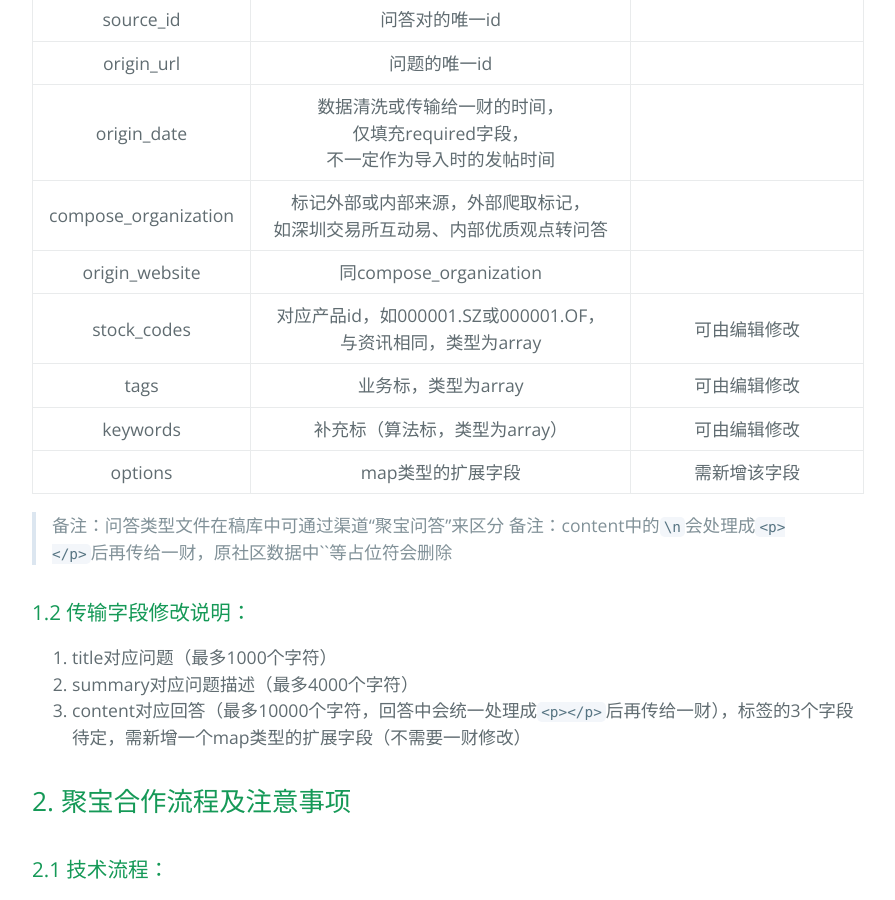
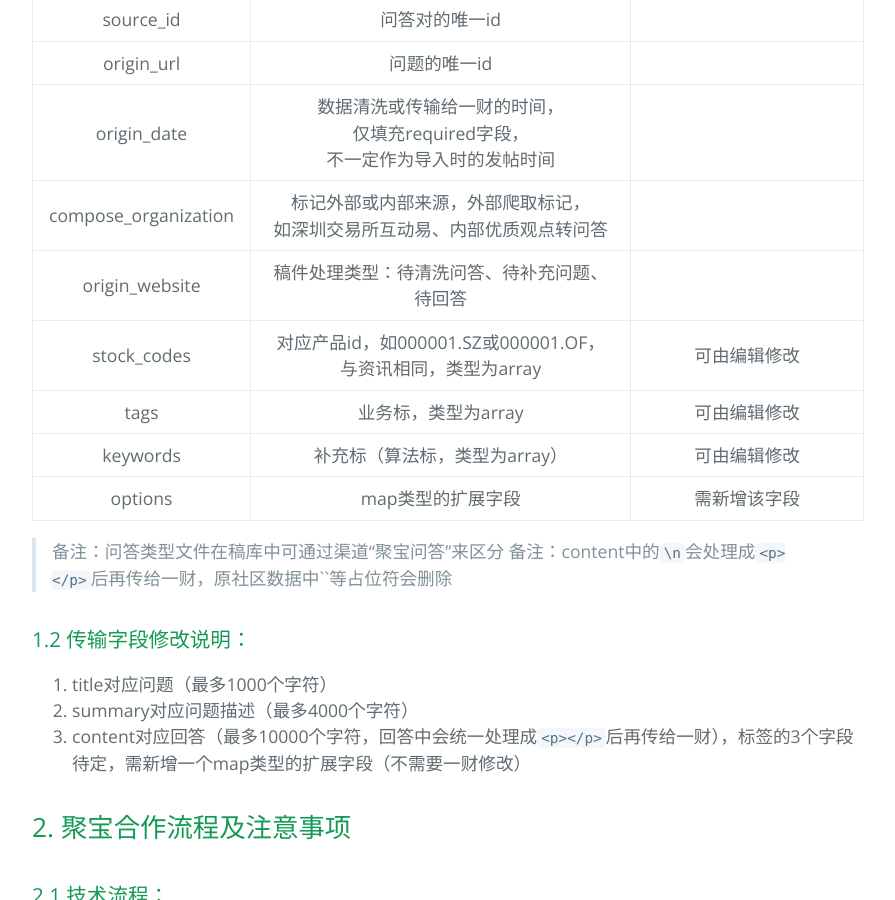
Before and after one commit to Littletreeeeee/prd-invest, a Jekyll site: the page built from documents/jubao_qa.md, in a window 1280 px wide and 900 px high, scrolled down 1263 px. Shown: the whole window, without its empty margins (192-1087 px from the left). Built offline with Jekyll 4.4.1, drawn with Linux system fonts in a browser that asks for light colours; the repository's description, which GitHub fills in, is left out.

Commit message:
edit docs

```diff
--- a/documents/jubao_qa.md
+++ b/documents/jubao_qa.md
@@ -31,7 +31,7 @@ layout: default
 | origin_url | 问题的唯一id |  |
 | origin_date | 数据清洗或传输给一财的时间，仅填充required字段，不一定作为导入时的发帖时间 |  |
 | compose_organization | 标记外部或内部来源，外部爬取标记，如深圳交易所互动易、内部优质观点转问答 |  |
-| origin_website | 同compose_organization |  |
+| origin_website | 稿件处理类型：待清洗问答、待补充问题、待回答 |  |
 | stock_codes | 对应产品id，如000001.SZ或000001.OF，与资讯相同，类型为array | 可由编辑修改 |
 | tags | 业务标，类型为array | 可由编辑修改  |
 | keywords | 补充标（算法标，类型为array） | 可由编辑修改 |
```
